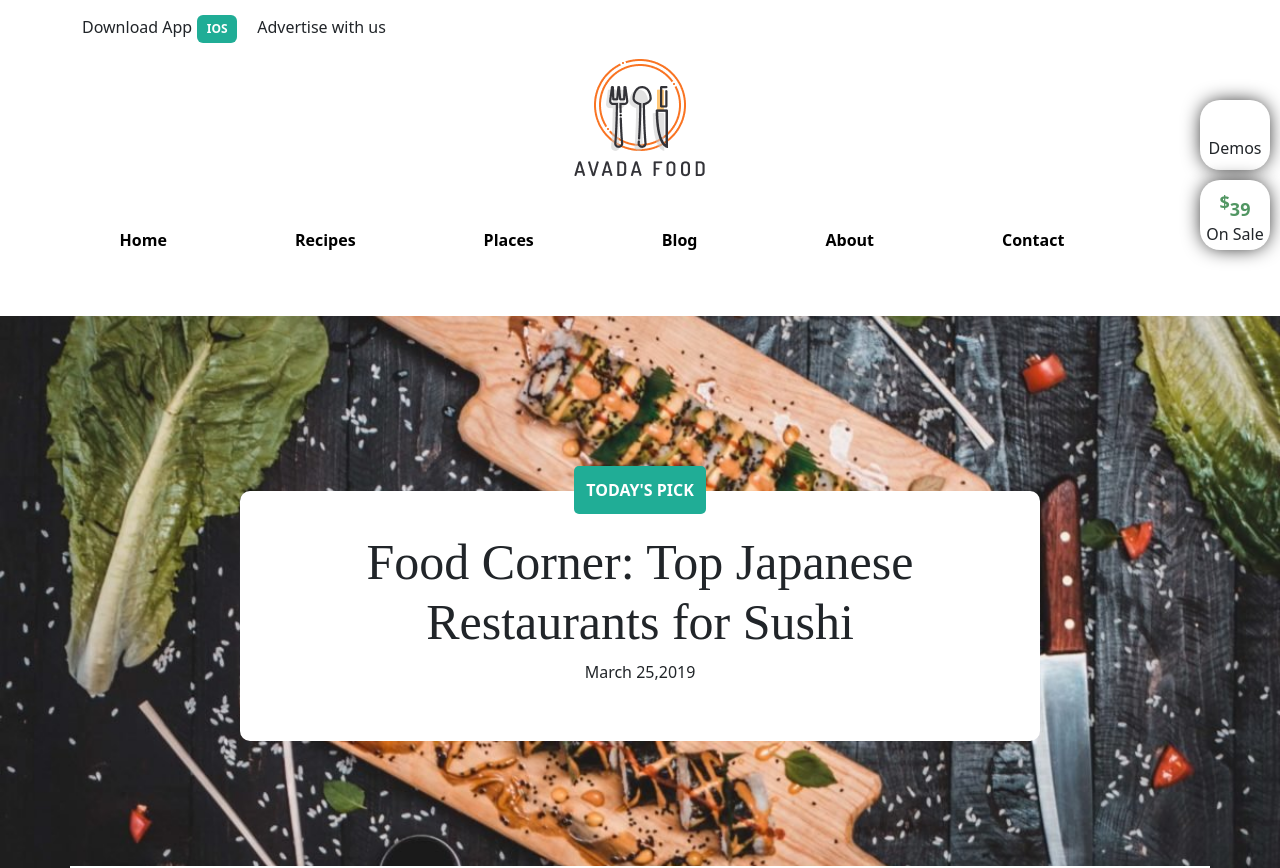
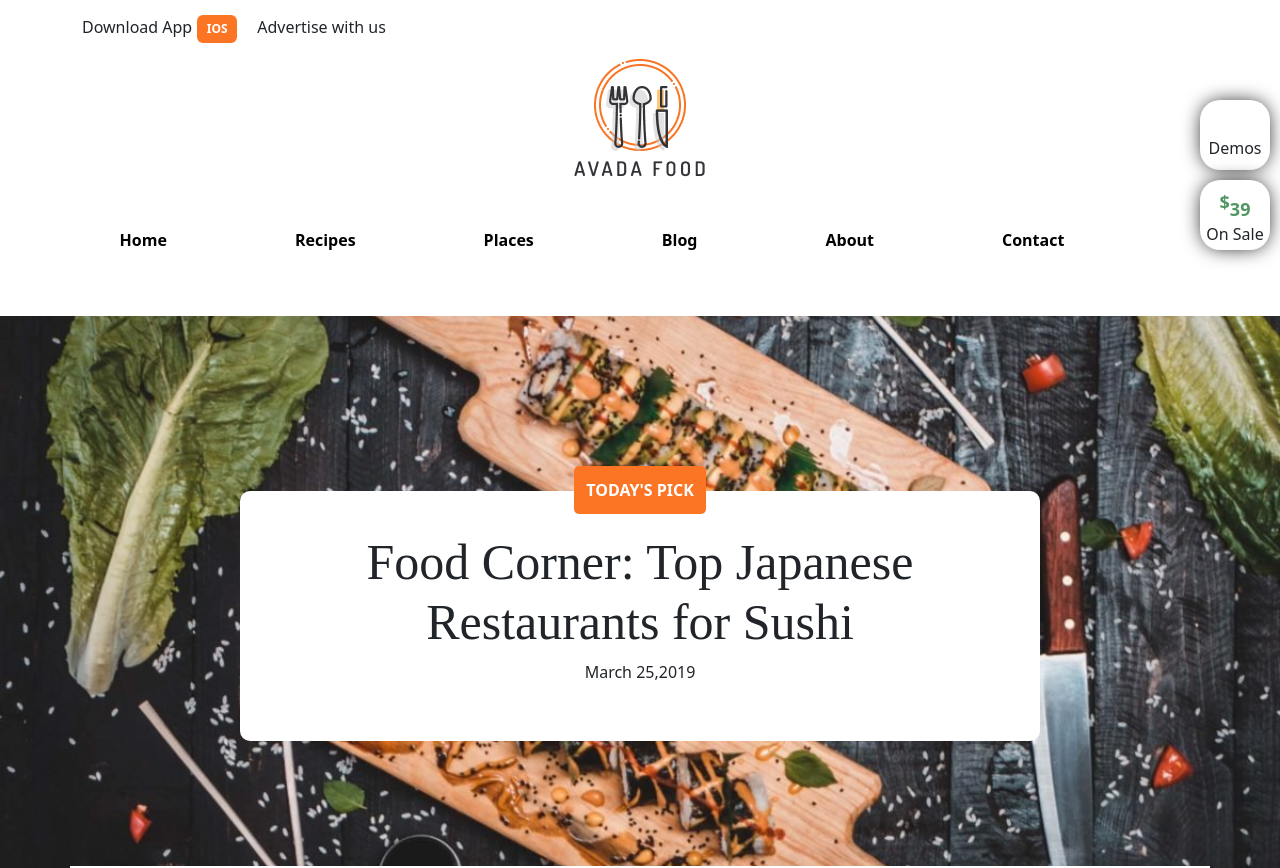
Before and after one commit to AndreaGallini/proj-html-vuejs, a Vue app: page / in a window 1280 px wide. Shown: the top 868 px of the page. Built offline with nearby package versions, Linux system fonts and the light colour scheme; the HTML template or start-up script is replaced by a standard one.

Commit message:
reset color

```diff
--- a/src/assets/partials/_partials.scss
+++ b/src/assets/partials/_partials.scss
@@ -1,17 +1,17 @@
 $mainBackground :#F5F5F1;
 $secondaryBackground : #F5F5F1;
 $iconColor:#7D7A76;
-//$brandColor:#FC7525;
-$brandColor:#20ad96;
+$brandColor:#FC7525;
+//$brandColor:#20ad96;
 $buttonBackgroundPosts:#EDEDE7;
 $grayIcon:#524E48;
 $iconBackground:#EDEDE8;
 $green:#519662;
-//$buttonHover:#F66104;
-$buttonHover:#1c7f6e;
-//$backgroundOver:rgb(255, 74, 0);
+$buttonHover:#F66104;
+//$buttonHover:#1c7f6e;
+$backgroundOver:rgb(255, 74, 0);
 
-//$backgroundLinear:linear-gradient(0deg,rgba(255, 74, 0, 0.9094012605042017) 0%, rgba(150, 51, 0, 0.8477766106442577) 85%);
-$backgroundOver: rgb(32, 173, 150);
-$backgroundLinear: linear-gradient(0deg, rgba(32, 173, 150, 1) 0%, rgba(32, 173, 150, 0.7609418767507002) 85%);
+$backgroundLinear:linear-gradient(0deg,rgba(255, 74, 0, 0.9094012605042017) 0%, rgba(150, 51, 0, 0.8477766106442577) 85%);
+//$backgroundOver: rgb(32, 173, 150);
+//$backgroundLinear: linear-gradient(0deg, rgba(32, 173, 150, 1) 0%, rgba(32, 173, 150, 0.7609418767507002) 85%);
 $backgroundBottomFooter:#F5F5F1;
```
